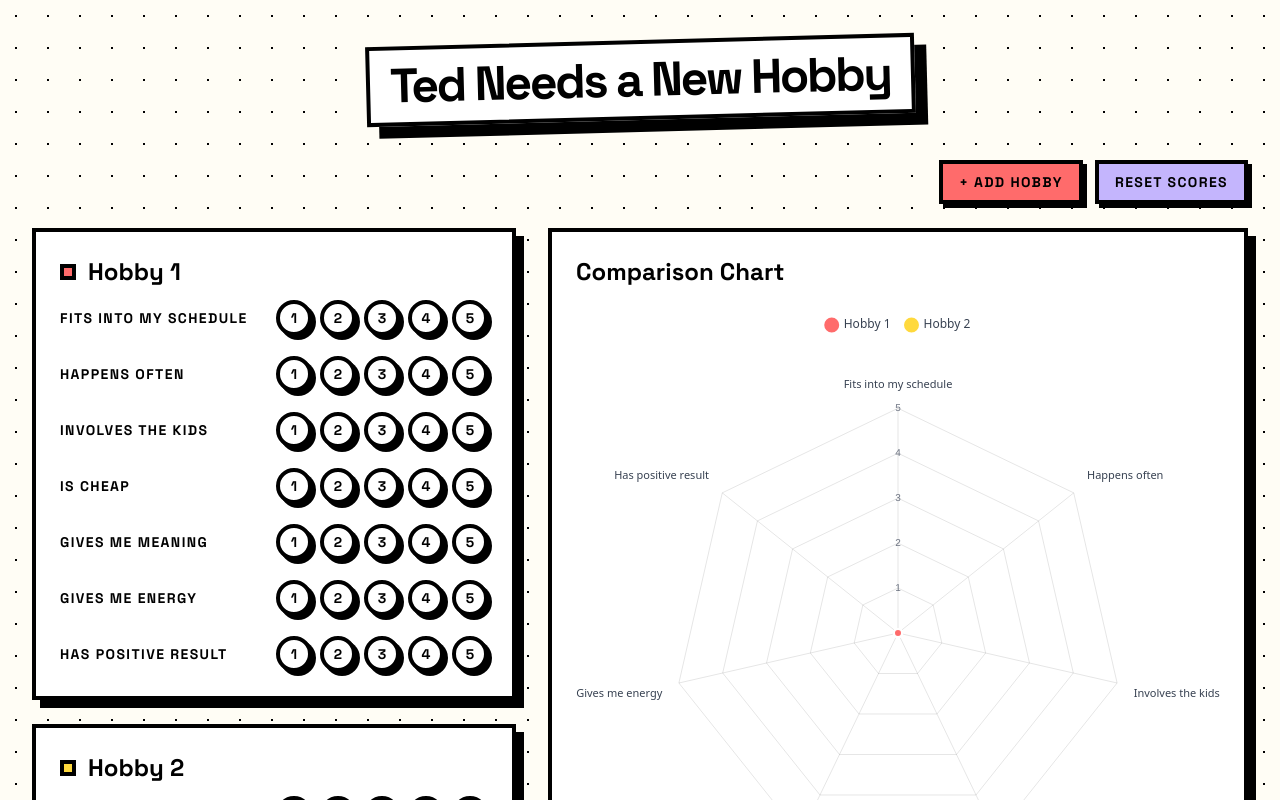
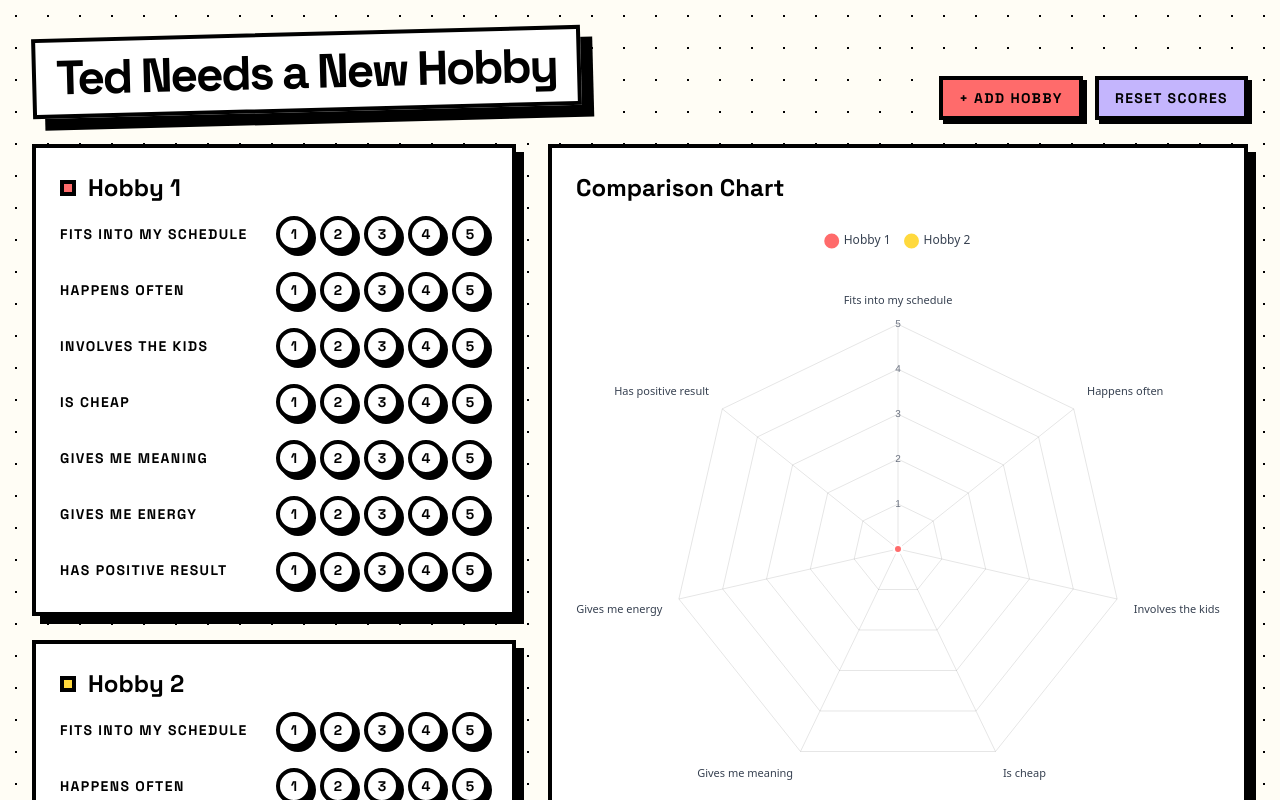
Before and after one commit to tedgoas-dialpad/Hobby-Comparison, a React (Vite) app: page / in a window 1280 px wide. Shown: the top 800 px of the page. Built offline with nearby package versions, Linux system fonts and the light colour scheme.

Commit message:
Adjust header

```diff
--- a/src/App.tsx
+++ b/src/App.tsx
@@ -4,13 +4,6 @@ function App() {
   return (
     <div className="min-h-screen py-10 px-4 sm:px-6 lg:px-8 nb-dots">
       <div className="max-w-7xl mx-auto">
-        <header className="mb-10 relative flex justify-center">
-          <div className="inline-block bg-white border-4 border-black nb-shadow-lg px-5 py-3 nb-sticker">
-            <h1 className="text-5xl font-black tracking-tighter">
-              Ted Needs a New Hobby
-            </h1>
-          </div>
-        </header>
         <HobbyComparison />
       </div>
     </div>
--- a/src/components/HobbyComparison.tsx
+++ b/src/components/HobbyComparison.tsx
@@ -79,7 +79,13 @@ const HobbyComparison = () => {
 
   return (
     <div className="space-y-6">
-      <div className="flex justify-end gap-3">
+      <header className="flex justify-between items-end gap-4 mb-6">
+        <div className="inline-block bg-white border-4 border-black nb-shadow-lg px-5 py-3 nb-sticker relative -top-2">
+          <h1 className="text-5xl font-black tracking-tighter">
+            Ted Needs a New Hobby
+          </h1>
+        </div>
+        <div className="flex gap-3">
           {hobbies.length < 3 && (
             <button
               onClick={addHobby}
@@ -95,6 +101,7 @@ const HobbyComparison = () => {
             Reset Scores
           </button>
         </div>
+      </header>
 
       <div className="grid grid-cols-1 lg:grid-cols-[auto_1fr] gap-8">
         <div className="space-y-4">
```
Lines whose indentation alone changed are shown as unchanged.
